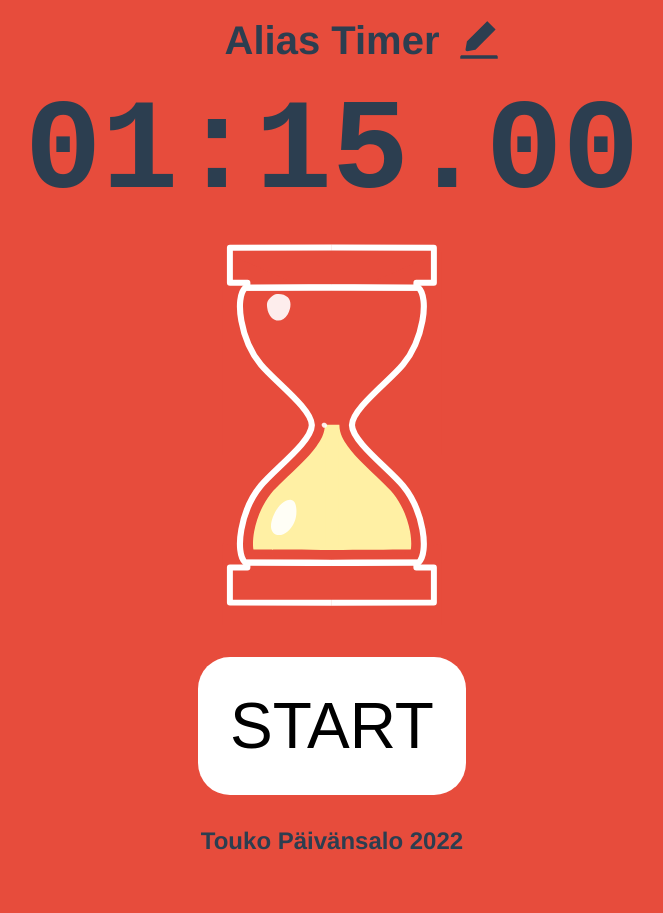
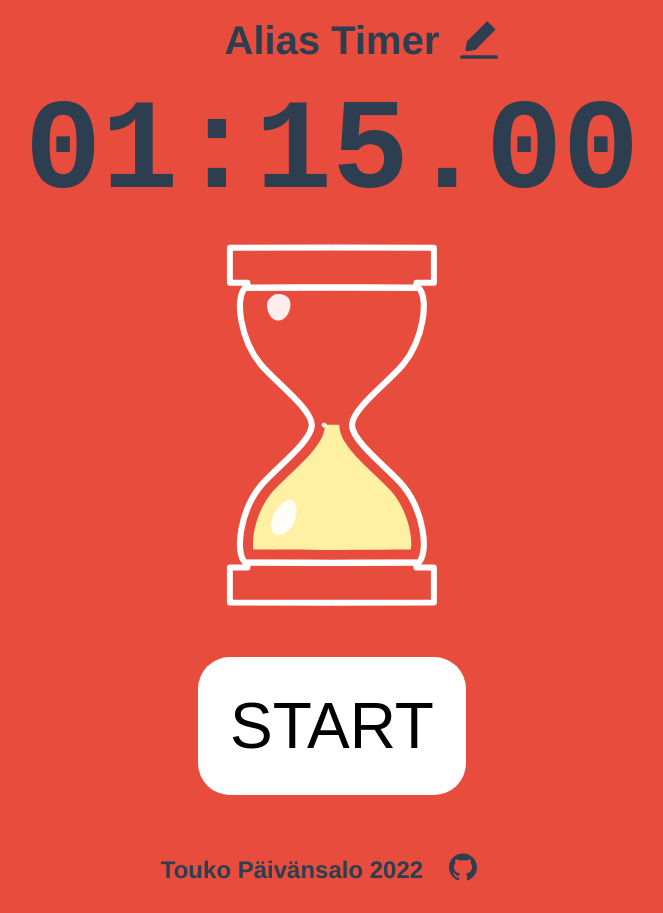
Before and after one commit to Luuka5/AliasTimer, a website built with Vite: page index.html in a window 1280 px wide. Shown: the whole page, without its empty margins (308-971 px from the left). Before the commit the page ends 855 px from the top, so only its background shows below. Built offline with nearby package versions, Linux system fonts and the light colour scheme; a web font is replaced by a local one.

Commit message:
Add link to the github page

```diff
--- a/css/style.css
+++ b/css/style.css
@@ -116,5 +116,17 @@ a:visited {
 }
 
 a:hover {
-  color: var(--sand);
+  transform: scale(1.1);
 }
+
+.links {
+  display: flex;
+  flex-direction: row;
+  justify-content: center;
+  align-items: center;
+}
+
+.links .icon {
+  width: 2rem;
+  height: 2rem;
+}
--- a/index.html
+++ b/index.html
@@ -87,7 +87,14 @@ html {
           <button id="start">START</button>
         </div>
       </div>
-      <a href="https://toucode.fi">Touko Päivänsalo 2022</a>
+      <div class="links">
+        <a href="https://toucode.fi">Touko Päivänsalo 2022</a>
+        <a href="https://github.com/Luuka5/AliasTimer">
+          <svg class="icon" viewBox="0 0 1024 1024">
+            <path d="M511.6 76.3C264.3 76.2 64 276.4 64 523.5 64 718.9 189.3 885 363.8 946c23.5 5.9 19.9-10.8 19.9-22.2v-77.5c-135.7 15.9-141.2-73.9-150.3-88.9C215 726 171.5 718 184.5 703c30.9-15.9 62.4 4 98.9 57.9 26.4 39.1 77.9 32.5 104 26 5.7-23.5 17.9-44.5 34.7-60.8-140.6-25.2-199.2-111-199.2-213 0-49.5 16.3-95 48.3-131.7-20.4-60.5 1.9-112.3 4.9-120 58.1-5.2 118.5 41.6 123.2 45.3 33-8.9 70.7-13.6 112.9-13.6 42.4 0 80.2 4.9 113.5 13.9 11.3-8.6 67.3-48.8 121.3-43.9 2.9 7.7 24.7 58.3 5.5 118 32.4 36.8 48.9 82.7 48.9 132.3 0 102.2-59 188.1-200 212.9a127.5 127.5 0 0 1 38.1 91v112.5c.8 9 0 17.9 15 17.9 177.1-59.7 304.6-227 304.6-424.1 0-247.2-200.4-447.3-447.5-447.3z"></path>
+          </svg>
+        </a>
+      </div>
     </div>
     <div class="editWindow">
       <div>
```
